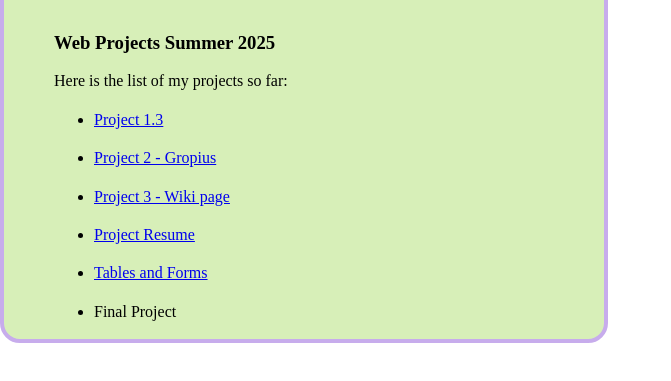
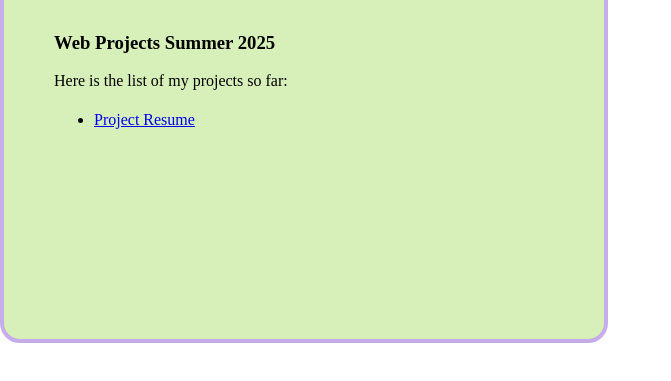
Before and after one commit to Victoriia-Kh/Tech272-resume, a plain HTML site: page index.html in a window 1280 px wide. Shown: the part 65-446 px from the top of the page, without its empty margins (0-671 px from the left). Drawn offline with Linux system fonts and the light colour scheme; files that its build step writes are made by us from their sources.

Commit message:
Update index.html

```diff
--- a/index.html
+++ b/index.html
@@ -35,12 +35,7 @@
 			<h3>Web Projects Summer 2025</h3>
 			<p>Here is the list of my projects so far:</p>
 			<ul>
-				<li><a href="Project_1_Khimka/Project_1.3.html">Project 1.3</a></li>
-				<li><a href="Project_2_Khimka/gropius.html">Project 2 - Gropius</a></li>
-				<li><a href="Project_3_Khimka/project3.2.html">Project 3 - Wiki page</a></li>
 				<li><a href="resume/resume.html">Project Resume </a></li>
-				<li><a href="forms and tables/tables_forms.html">Tables and Forms</a></li>
-				<li>Final Project</li>
 			</ul>
 		</div>
 	</main>
```
